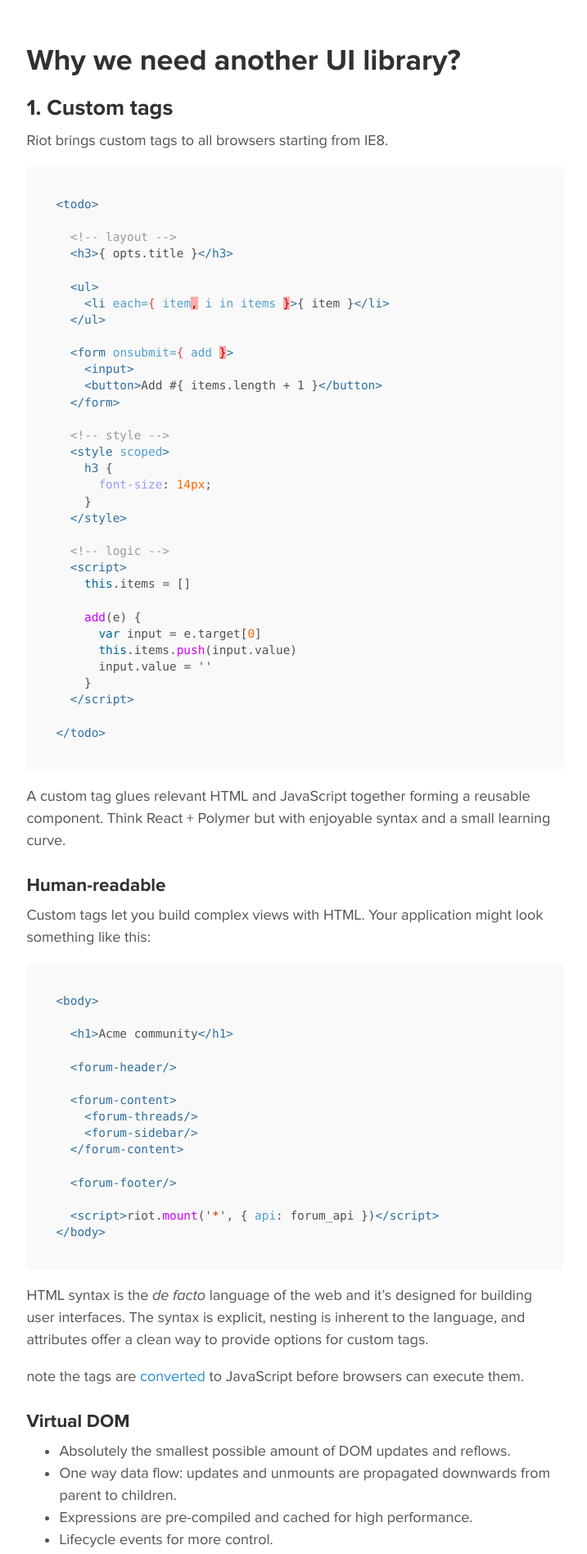
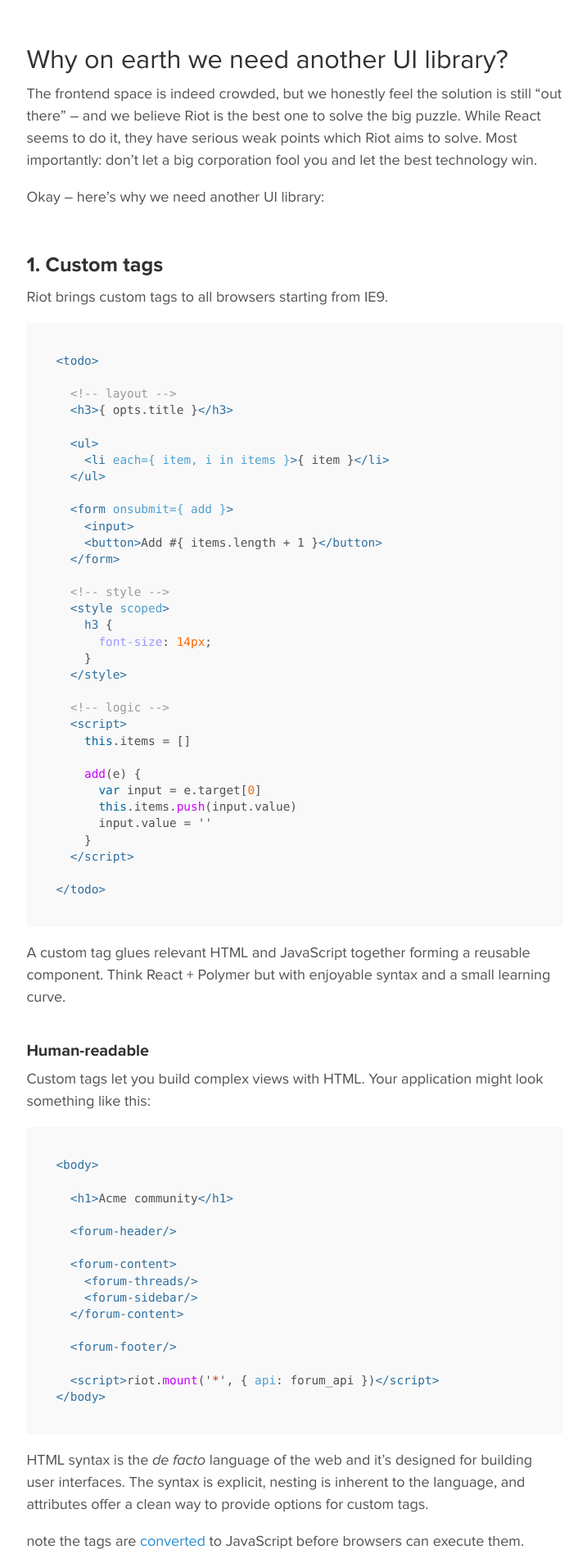
Before and after one commit to riot/riot.github.io, a Jekyll site: the page built from index.md, in a window 1280 px wide. Shown: the part 420-2316 px from the top of the page at 82% size, without its empty margins (280-997 px from the left). Built offline with Jekyll 4.4.1, drawn with Linux system fonts in a browser that asks for light colours; Markdown is read by kramdown in place of the engine named in the settings.

Commit message:
The home page#

````diff
--- a/index.md
+++ b/index.md
@@ -11,11 +11,16 @@
 </div>
 
 
-# Why we need another UI library?
+# Why on earth we need another UI library?
+
+The frontend space is indeed crowded, but we honestly feel the solution is still "out there" – and we believe Riot is the best one to solve the big puzzle. While React seems to do it, they have serious weak points which Riot aims to solve. Most importantly: don't let a big corporation fool you and let the best technology win.
+
+Okay – here's why we need another UI library:
+
 
 ## 1. Custom tags
 
-Riot brings custom tags to all browsers starting from IE8.
+Riot brings custom tags to all browsers starting from IE9.
 
 ``` html
 <todo>
@@ -137,8 +142,8 @@
 <small><em>polymer.min.js</em> – 120KB</small>
 <span class="bar red" style="width: 94%"></span>
 
-<small><em>riot.min.js</em> – 6.7KB</small>
-<span class="bar blue" style="width: 4.8%"></span>
+<small><em>riot.min.js</em> – 13KB</small>
+<span class="bar blue" style="width: 10%"></span>
 
 
 1. Fewer bugs.
--- a/style.scss
+++ b/style.scss
@@ -9,4 +9,4 @@
 @import "header";
 @import "syntax";
 @import "code";
-@import "hero";
+@import "widgets";
--- a/style/_code.scss
+++ b/style/_code.scss
@@ -10,8 +10,8 @@
 
 code {
   padding: .25em .5em;
-  font-size: 85%;
-  color: #bf616a;
+  font-size: 70%;
+  color: #53A0CD;
   background-color: #f9f9f9;
   border-radius: 3px;
 }
--- a/style/_syntax.scss
+++ b/style/_syntax.scss
@@ -1,6 +1,6 @@
 .highlight .hll { background-color: #ffc; }
 .highlight .c { color: #999; } /* Comment */
-.highlight .err { color: #a00; background-color: #faa } /* Error */
+.highlight .err, .highlight .s { color: #53A0CD; } /* Error */
 .highlight .k { color: #069; } /* Keyword */
 .highlight .o { color: #555 } /* Operator */
 .highlight .cm { color: #09f; font-style: italic } /* Comment.Multiline */
@@ -24,7 +24,6 @@
 .highlight .kr { color: #069; } /* Keyword.Reserved */
 .highlight .kt { color: #078; } /* Keyword.Type */
 .highlight .m { color: #f60 } /* Literal.Number */
-.highlight .s { color: #d44950 } /* Literal.String */
 .highlight .na { color: #4f9fcf } /* Name.Attribute */
 .highlight .nb { color: #366 } /* Name.Builtin */
 .highlight .nc { color: #0a8; } /* Name.Class */
--- a/style/_type.scss
+++ b/style/_type.scss
@@ -11,17 +11,18 @@
 }
 
 h1 {
-  font-size: 2rem;
+  font-size: 1.8rem;
+  font-weight: normal;
 }
 
 h2 {
-  margin-top: 1rem;
-  font-size: 1.5rem;
+  margin-top: 3rem;
+  font-size: 1.4rem;
 }
 
 h3 {
-  margin-top: 1.5rem;
-  font-size: 1.25rem;
+  margin-top: 2.2rem;
+  font-size: 1.1rem;
 }
 
 h4, h5, h6 {
@@ -69,9 +70,11 @@
 
 blockquote {
   padding: .5rem 1rem;
-  margin: .8rem 0;
+  margin: 2.5rem 0;
   color: #7a7a7a;
   border-left: .25rem solid #e5e5e5;
+  font-style: italic;
+  font-size: 110%;
 
   p:last-child {
     margin-bottom: 0;
--- a/style/_hero.scss
+++ b/style/_widgets.scss
@@ -30,3 +30,11 @@
   }
 
 }
+
+.bar {
+  height: 5px;
+  display: block;
+  margin-bottom: .9em;
+  border-radius: 2px;
+  background-color: red;
+}
````
